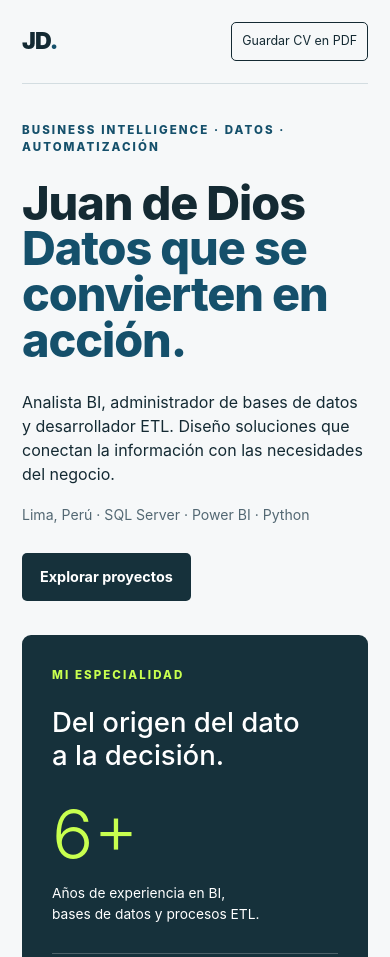
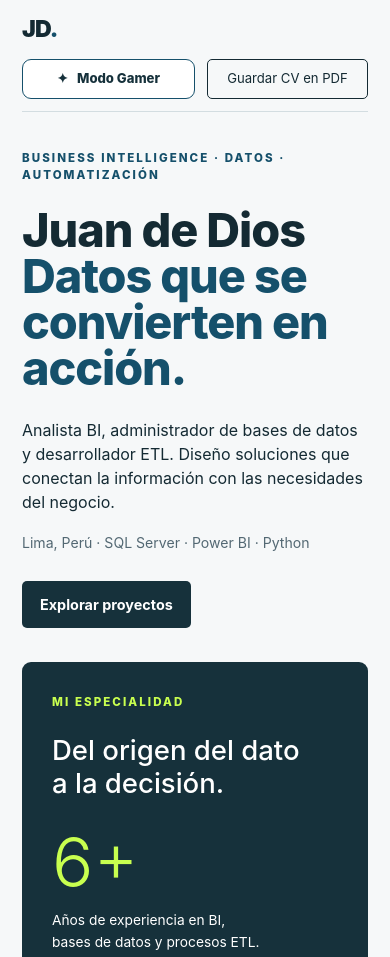
Before and after one commit to 0xJuan-aux/cv_0xJuan, a plain HTML site: page index.html in a window 390 px wide. Shown: the top 957 px of the page. Drawn offline with Linux system fonts and the light colour scheme.

Commit message:
Publicar alternador de diseño Profesional/Gamer en CV GitHub Pages

```diff
--- a/index.html
+++ b/index.html
@@ -8,6 +8,7 @@
   <link rel="stylesheet" href="css/style.css">
   <link rel="stylesheet" href="css/animations.css">
   <link rel="stylesheet" href="css/responsive.css">
+  <link rel="stylesheet" href="css/themes.css?v=20261008">
 </head>
 <body>
   <div class="page-shell">
@@ -18,7 +19,12 @@
         <a href="#proyectos">Proyectos</a>
         <a href="#habilidades">Habilidades</a>
       </nav>
-      <button class="print-btn" type="button" onclick="window.print()">Guardar CV en PDF</button>
+      <div class="topbar-actions">
+        <button id="theme-toggle" class="theme-toggle" type="button" aria-pressed="false" aria-label="Cambiar a modo Gamer" title="Alternar entre vista Profesional y Gamer">
+          <span aria-hidden="true">✦</span> <span id="theme-toggle-label">Modo Gamer</span>
+        </button>
+        <button class="print-btn" type="button" onclick="window.print()">Guardar CV en PDF</button>
+      </div>
     </header>
 
     <main>
@@ -94,5 +100,6 @@
   </div>
 
   <script src="js/main.js"></script>
+  <script src="js/theme.js?v=20261008"></script>
 </body>
 </html>
```
